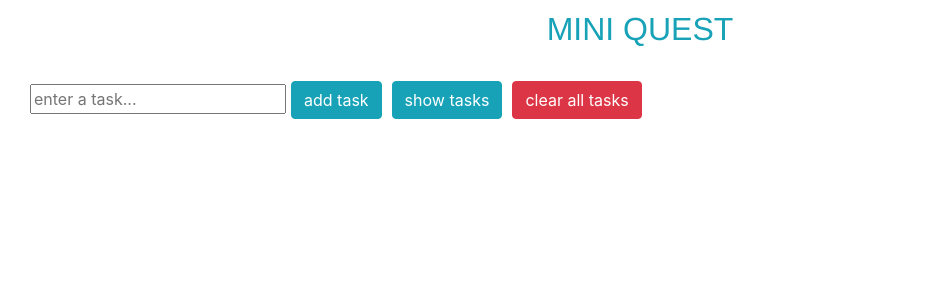
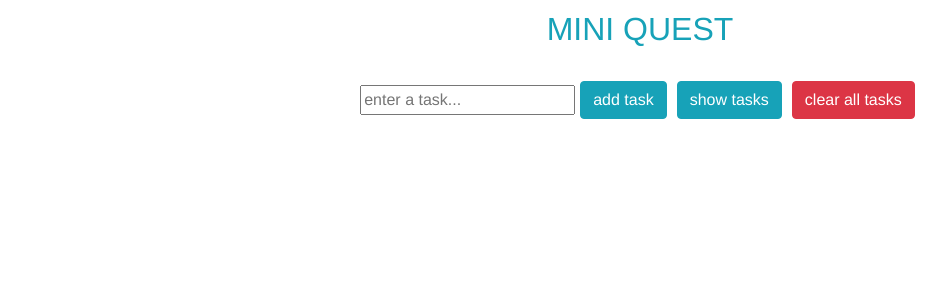
Before and after one commit to VictorIsra/vue-mini-quest, a Vue app: page / in a window 1280 px wide. Shown: the top 300 px of the page, without its empty margins (0-948 px from the left). Built offline with nearby package versions, Linux system fonts and the light colour scheme.

Commit message:
trechos desnecessarios removidos

```diff
--- a/src/App.vue
+++ b/src/App.vue
@@ -1,7 +1,7 @@
 <template>
   <div id="app">
     <h2 class="text-info">MINI QUEST</h2>
-    <TodoList/>
+    <todoList/>
   </div>
 </template>
 
@@ -24,13 +24,3 @@
   }
 }
 </style>
-
-<script>
-  import TodoList from './components/TodoList.vue'
-
-  export default {
-    components: {
-      TodoList
-    }
-  }
-</script>
--- a/src/components/TodoList.vue
+++ b/src/components/TodoList.vue
@@ -1,6 +1,4 @@
 <template>
-<html>
-    <body>
         <div id="todoList">
             <div>
                 <span>
@@ -29,8 +27,6 @@
                 </li>
             </ul>
         </div>
-    </body>
-</html>
 </template>
 
 <style>
--- a/src/components/index.js
+++ /dev/null
@@ -1,4 +0,0 @@
-import Vue from 'vue'
-import TodoList from './TodoList';
-
-Vue.component('todoList', TodoList);
--- a/src/main.js
+++ b/src/main.js
@@ -1,21 +1,16 @@
 import '@babel/polyfill'
 import 'mutationobserver-shim'
+import App from './App.vue'
 import Vue from 'vue'
-import './plugins/bootstrap-vue'
 import router from './router'
 import store from './store'
-import BootstrapVue from 'bootstrap-vue'
-import App from './App.vue'
-import 'bootstrap/dist/css/bootstrap.css'
-import 'bootstrap-vue/dist/bootstrap-vue.css'
-
+import TodoList from './components/TodoList.vue'
+/*a ordem de import importa! importe o css somente por após improtar o App:*/
+import './plugins/bootstrap-vue'
 
 Vue.config.productionTip = false
-
-Vue.use(BootstrapVue)
-
-
-require('./components/index');
+//importa globalmente o componente:
+Vue.component('todoList', TodoList);
 
 new Vue({
   router,
--- a/src/plugins/bootstrap-vue.js
+++ b/src/plugins/bootstrap-vue.js
@@ -1,5 +1,4 @@
 import Vue from 'vue'
-
 import BootstrapVue from 'bootstrap-vue'
 import 'bootstrap/dist/css/bootstrap.min.css'
 import 'bootstrap-vue/dist/bootstrap-vue.css'
--- a/src/router.js
+++ b/src/router.js
@@ -5,19 +5,5 @@ import Home from './views/Home.vue'
 Vue.use(Router)
 
 export default new Router({
-  routes: [
-    {
-      path: '/',
-      name: 'home',
-      component: Home
-    },
-    {
-      path: '/about',
-      name: 'about',
-      // route level code-splitting
-      // this generates a separate chunk (about.[hash].js) for this route
-      // which is lazy-loaded when the route is visited.
-      component: () => import(/* webpackChunkName: "about" */ './views/About.vue')
-    }
-  ]
+  routes: []
 })
```
Also changed, not shown: 1 other file (tests, documents, lock files or other folders).
